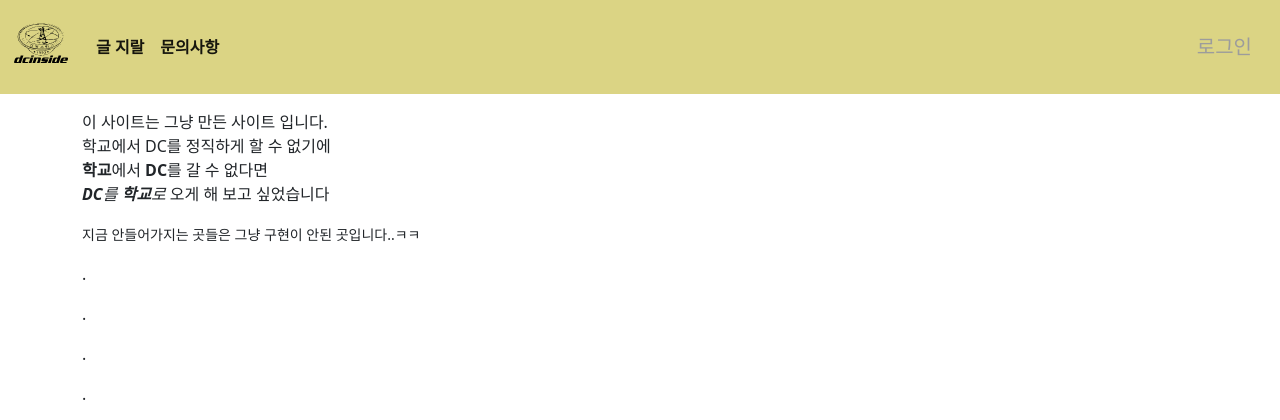
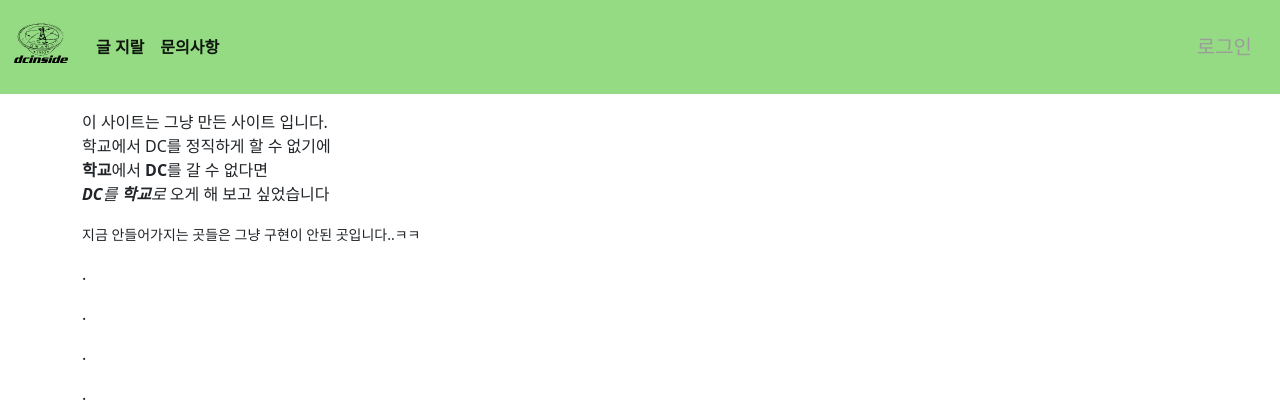
Before and after one commit to minjunasdf/website, a Django app: page / in a window 1280 px wide. Shown: the top 420 px of the page. Run offline with Django 4.2, Linux system fonts and the light colour scheme; some libraries are stand-ins or nearby versions.

Commit message:
사이트 환경 수정

```diff
--- a/templates/text_base.html
+++ b/templates/text_base.html
@@ -12,7 +12,7 @@
 
   <body>
     <header>
-      <nav class="navbar navbar-expand-lg" style="background-color: #dbd484;">
+      <nav class="navbar navbar-expand-lg" style="background-color: #95db84;">
         <div class="container-fluid">
           <a class="navbar-brand" href="{% url 'mainpage:index' %}">
             <h4>
```
